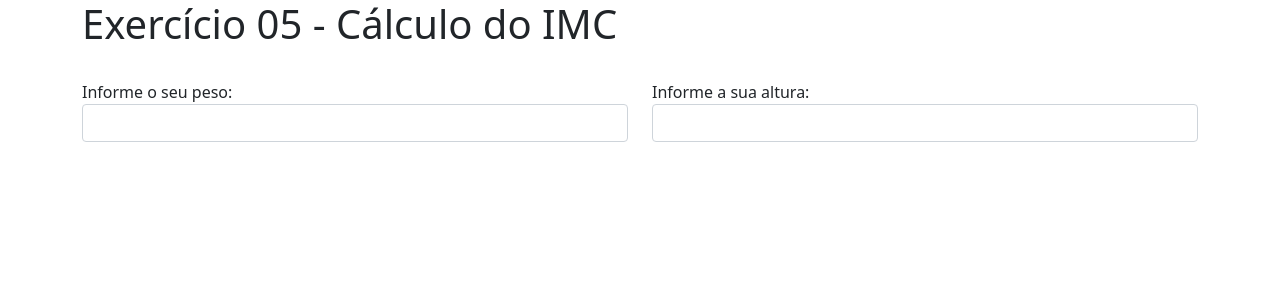
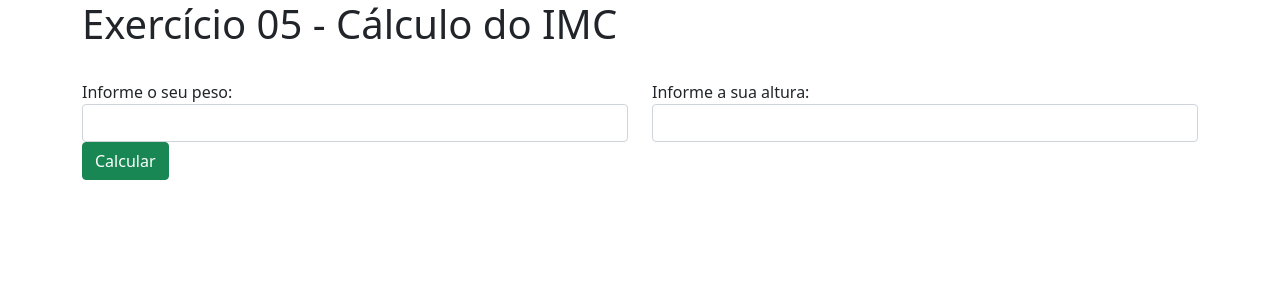
Before and after one commit to LordAkuos/EletivaI-LinguagemProgramacaoIV, a PHP site: page /Lista3/Exer5/index.php in a window 1280 px wide. Shown: the top 300 px of the page. Run offline with PHP 8.4, Linux system fonts and the light colour scheme.

Commit message:
Update index.php

```diff
--- a/Aula2303/Lista3/Exer5/index.php
+++ b/Aula2303/Lista3/Exer5/index.php
@@ -26,7 +26,7 @@
             </div>
             <div class="row">
                 <div class="col-4">
-
+                    <button class="btn btn-success">Calcular</button>
                 </div>
             </div>
         </form>
```
